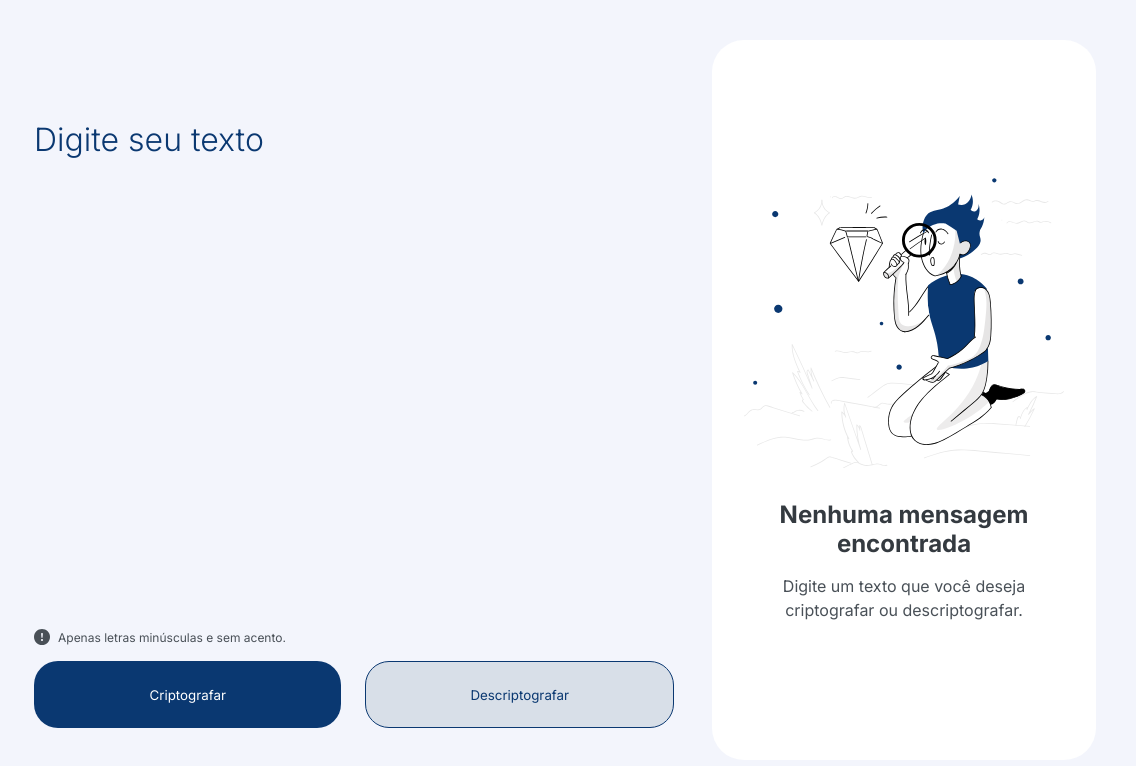
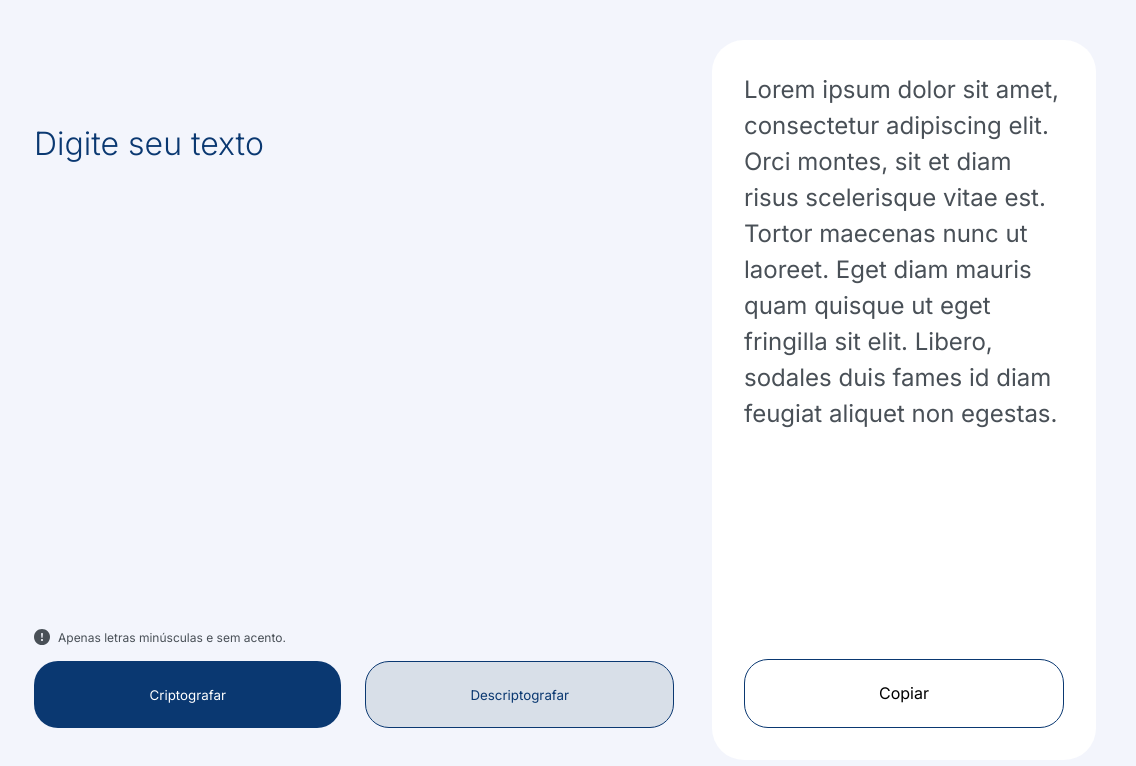
Before and after one commit to guipaterlini/CryptifyMe, a plain HTML site: page index.html in a window 1280 px wide. Shown: the full height of the page, 144-1280 px from the left. Drawn offline with Linux system fonts and the light colour scheme.

Commit message:
adiciona estilização ao output fields para quando existe uma mensagem criptografada

```diff
--- a/index.html
+++ b/index.html
@@ -35,16 +35,26 @@
     </section>
 
     <section class="outputSection">
+      <div id="outputNoAnswer">
         <img
+          id="imgOutput"
           src="./assets/aside-guy.svg"
           alt="Imagem de uma pessoa ajoelhada analisando um objeto valioso com uma lupa"
         />
-      <p class="outputSectionTitle">Nenhuma mensagem encontrada</p>
-      <p class="outputSectionParagraph">
+        <p id="outputSectionTitle">Nenhuma mensagem encontrada</p>
+        <p id="outputSectionParagraph">
           Digite um texto que você deseja criptografar ou descriptografar.
         </p>
-      <div></div>
-      <button>Copiar</button>
+      </div>
+      <div id="outputWithAnswer">
+        <div id="outputResult">
+          Lorem ipsum dolor sit amet, consectetur adipiscing elit. Orci montes,
+          sit et diam risus scelerisque vitae est. Tortor maecenas nunc ut
+          laoreet. Eget diam mauris quam quisque ut eget fringilla sit elit.
+          Libero, sodales duis fames id diam feugiat aliquet non egestas.
+        </div>
+        <button id="outputCopyButton">Copiar</button>
+      </div>
     </section>
   </body>
 </html>
--- a/style.css
+++ b/style.css
@@ -53,6 +53,7 @@ body {
   font-size: 2rem;
   resize: none;
   height: 100%;
+  line-height: 48px;
 }
 
 .inputForm textarea:focus {
@@ -129,18 +130,23 @@ body {
   text-align: center;
 }
 
-.outputSection img {
+#outputNoAnswer {
+  display: none;
+  flex-direction: column;
+}
+
+#imgOutput {
   width: 100%;
   max-width: 336px;
   margin-bottom: 32px;
 }
 
-.outputSectionParagraph {
+#outputSectionParagraph {
   line-height: 24px;
   color: var(--cor-cinza-400);
 }
 
-.outputSectionTitle {
+#outputSectionTitle {
   font-size: 24px;
   font-weight: 700;
   line-height: 29px;
@@ -148,6 +154,31 @@ body {
   color: var(--cor-cinza-500);
 }
 
-.outputSection button {
-  display: none;
+#outputWithAnswer {
+  display: flex;
+  flex-direction: column;
+  justify-content: space-between;
+  align-items: center;
+  text-align: center;
+  height: 100%;
 }
+
+#outputResult {
+  font-size: 24px;
+  line-height: 36px;
+  text-align: left;
+  color: var(--cor-cinza-400);
+  max-width: 336px;
+}
+
+#outputCopyButton {
+  padding: 24px;
+  border-radius: 24px;
+  border: 1px solid var(--cor-secundaria);
+  font-size: 16px;
+  line-height: 19px;
+  text-align: center;
+  background-color: transparent;
+  width: 100%;
+  max-width: 336px;
+}
```
Also changed, not shown: todo.txt. Lines whose indentation alone changed are shown as unchanged.
